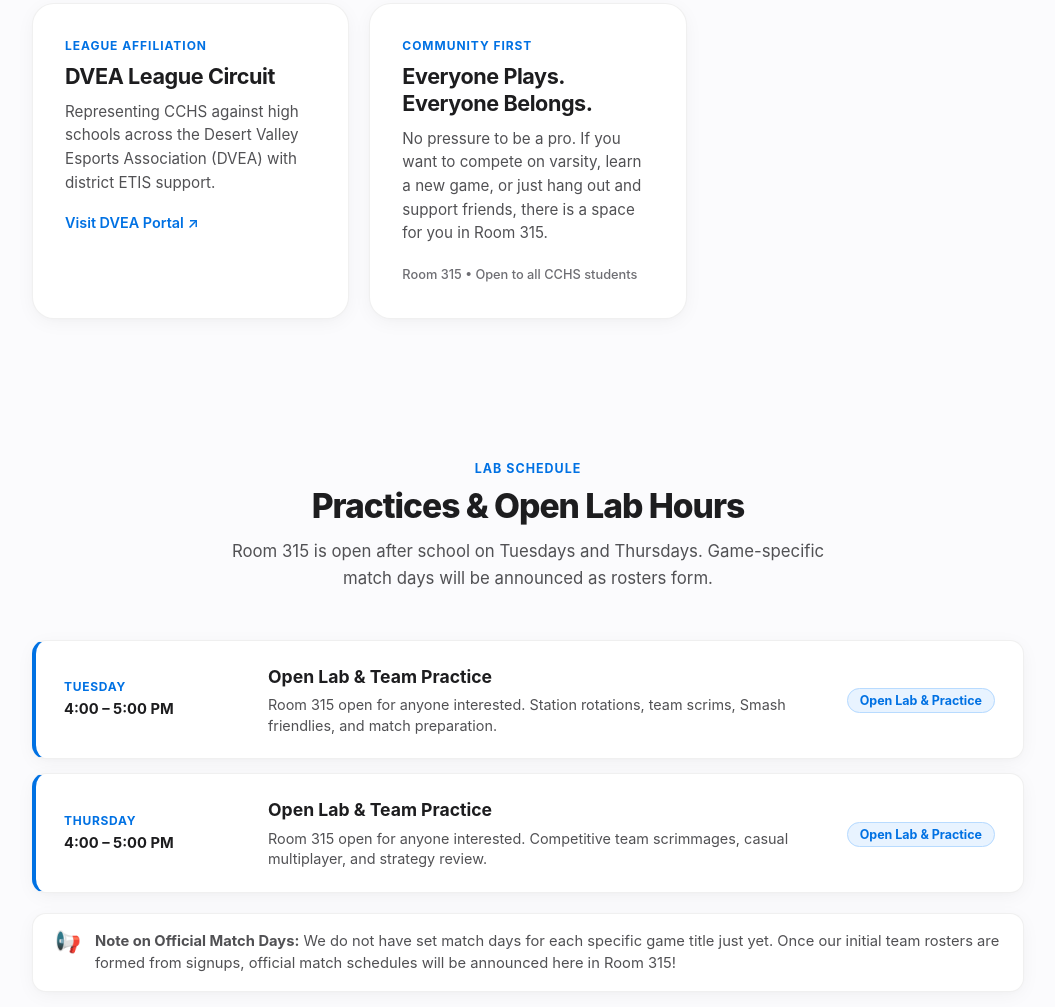
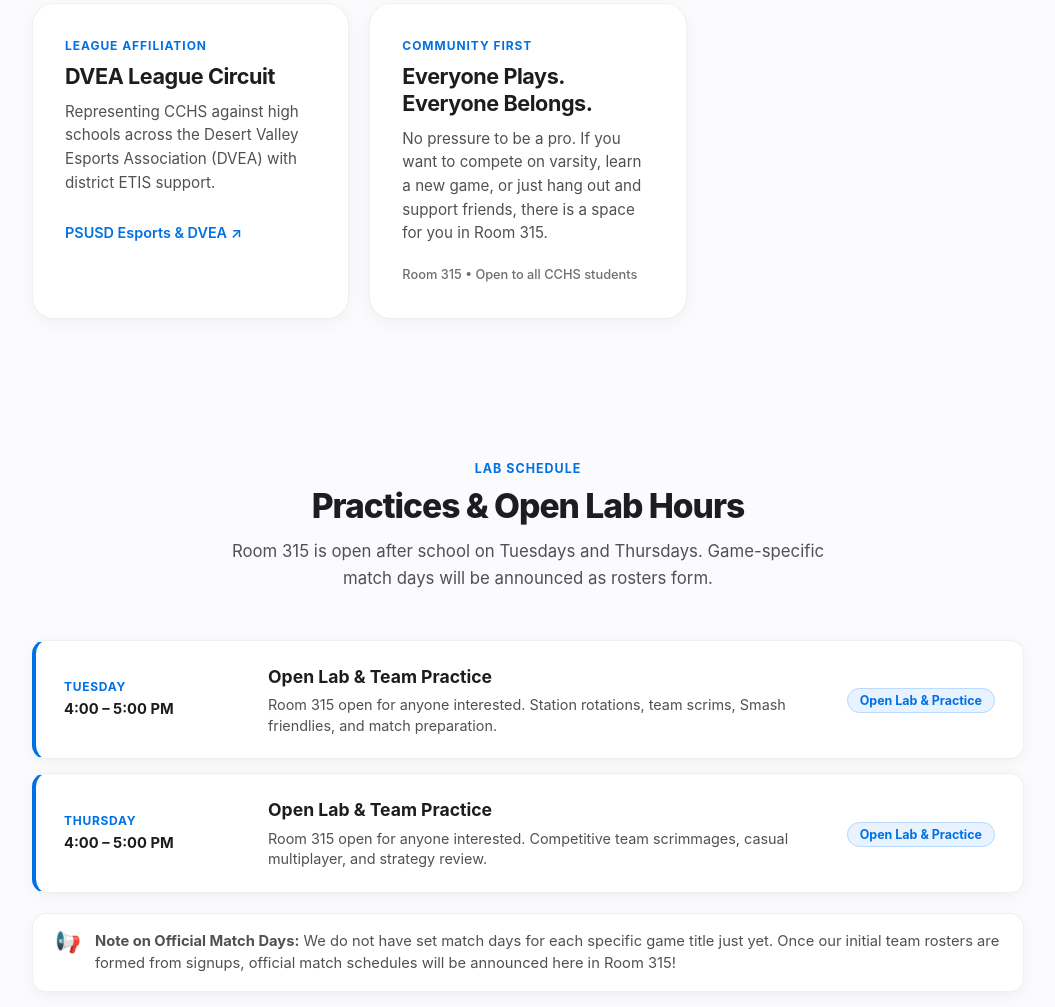
Before and after one commit to mendez84/cchs-esports, a plain HTML site: page index.html in a window 1280 px wide. Shown: the part 857-1864 px from the top of the page, without its empty margins (112-1167 px from the left). Drawn offline with Linux system fonts and the light colour scheme.

Commit message:
P1-6: update DVEA link to official PSUSD esports page with 44px tap target

```diff
--- a/index.html
+++ b/index.html
@@ -36,7 +36,7 @@
   <link rel="preconnect" href="https://fonts.gstatic.com" crossorigin>
   <link href="https://fonts.googleapis.com/css2?family=Plus+Jakarta+Sans:wght@500;600;700;800&family=Inter:wght@400;500;600;700&display=swap" rel="stylesheet">
 
-  <link rel="stylesheet" href="styles.css?v=2.5">
+  <link rel="stylesheet" href="styles.css?v=2.6">
 </head>
 <body class="theme-light">
 
@@ -134,8 +134,8 @@
               <p class="bento-copy">
                 Representing CCHS against high schools across the Desert Valley Esports Association (DVEA) with district ETIS support.
               </p>
-              <a href="https://www.psusd.us/dvea" target="_blank" rel="noopener noreferrer" class="bento-link">
-                Visit DVEA Portal ↗
+              <a href="https://www.psusd.us/departments/t/technology/student-tech-programs/esports" target="_blank" rel="noopener noreferrer" class="bento-link">
+                PSUSD Esports &amp; DVEA ↗
               </a>
             </div>
           </article>
--- a/styles.css
+++ b/styles.css
@@ -390,6 +390,9 @@
   text-decoration: none;
   font-weight: 600;
   font-size: 0.9rem;
+  display: inline-flex;
+  align-items: center;
+  min-height: 44px;
 }
 
 .bento-link:hover {
```
